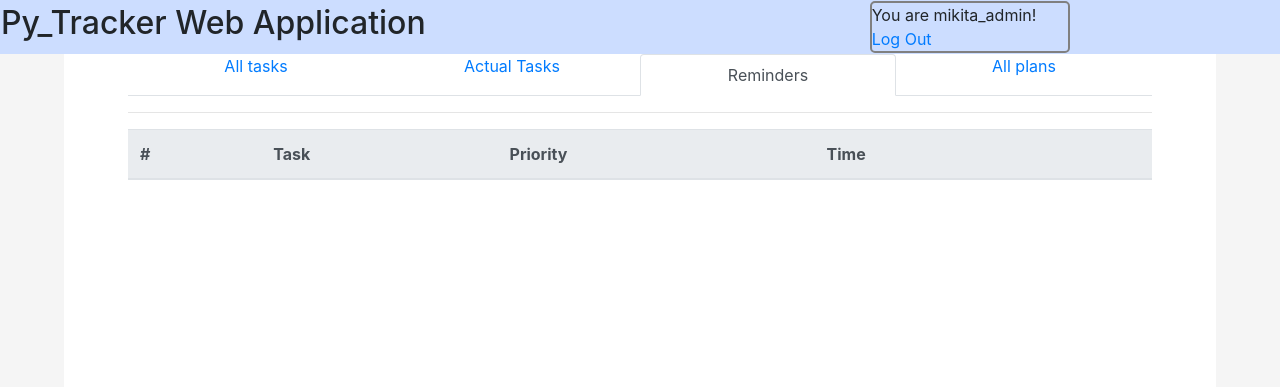
After one commit to CharnyshMM/python_tracker, a Django app: page /reminders/ in a window 1280 px wide. The commit adds this page. Shown: the top 387 px of the page. Run offline with Django 3.2, Linux system fonts and the light colour scheme; a user stored in the database is signed in; data that the repository does not hold is empty; some libraries are stand-ins or nearby versions.

Commit message:
reminders added

```diff
--- /dev/null
+++ b/django_tracker/tracker_app/templates/tracker_app/all_reminders.html
@@ -0,0 +1,47 @@
+{% extends 'tracker_app/base.html' %}
+
+{% load widget_tweaks %}
+
+{% block title %}Reminders{% endblock %}
+
+{% block style %}
+
+{% endblock %}
+
+{% block content %}
+ <ul class="nav nav-tabs nav-justified">
+          <li class="nav-item " ><a   href="{% url 'index' %}">All tasks</a></li>
+          <li class="nav-item" ><a  href="{% url 'actuals' %}">Actual Tasks</a></li>
+          <li class="nav-item" ><a class="nav-link active" href="{% url 'all_reminders' %}">Reminders</a></li>
+          <li class="nav-item" ><a  href="{% url 'all_plans' %}">All plans</a></li>
+        </ul>
+    <hr/>
+
+<table class="table">
+    <thead class="thead-light">
+        <tr>
+            <th>#</th>
+            <th>Task</th>
+            <th>Priority</th>
+            <th>Time</th>
+            <th></th>
+        </tr>
+    </thead>
+    <tbody>
+        {% for reminder in reminders %}
+        <tr>
+            <td>{{forloop.counter}}</td>
+            <td>{{reminder.task.title}}</td>
+            <td>{{reminder.task.priority}}</td>
+            <td>{{reminder.alert_time}}</td>
+            <td>
+                <a href="{% url 'dismiss_reminder' reminder.id %}">
+                    <button>Dismiss</button>
+                </a>
+            </td>
+        </tr>
+        {% endfor %}
+    </tbody>
+</table>
+
+{% endblock %}
--- a/django_tracker/tracker_app/templates/tracker_app/reminder_form.html
+++ b/django_tracker/tracker_app/templates/tracker_app/reminder_form.html
@@ -9,6 +9,11 @@
     <link href="//cdn.bootcss.com/bootstrap-datetimepicker/4.17.44/css/bootstrap-datetimepicker.min.css" rel="stylesheet">
 {% endblock %}
 {% block content%}
+<ul class="nav nav-tabs">
+          <li class="nav-item active" ><a  class="nav-link "href="#"><h3>Reminder for {{task_title}}</h3></a></li>
+    </ul>
+<hr/>
+
 <form  method="post" role="form">
     {% csrf_token %}
 
@@ -17,7 +22,6 @@
     {{ form.source.errors }}
     {{ form.source }}
 
-    <h1>Reminder for {{task_title}}</h1>
         {% if form.non_field_errors %}
             <div class="alert alert-danger" role="alert">
             {{form.non_field_errors}}
--- a/django_tracker/tracker_app/urls.py
+++ b/django_tracker/tracker_app/urls.py
@@ -16,7 +16,9 @@ urlpatterns = [
 
     url(r'^tasks/(?P<object_id>\d+)/new_reminder/$', view=views.add_reminder, name='add_reminder'),
     url(r'^tasks/(?P<object_id>\d+)/status/$', view=views.task_status, name='task_status'),
+    url(r'^reminders/$',view=views.all_reminders, name='all_reminders'),
     url(r'^reminders/(?P<object_id>\d+)/delete/$',view=views.delete_reminder, name='delete_reminder'),
+    url(r'^reminders/(?P<object_id>\d+)/dismiss/$',view=views.dismiss_reminder, name='dismiss_reminder'),
     # /tracker_app/task/new
     url(r'^tasks/(?P<object_id>\d+)/new/$', view=views.new_task, name='new_task'),
     # /tracker_app/task/5/edit
--- a/django_tracker/tracker_app/views.py
+++ b/django_tracker/tracker_app/views.py
@@ -1,5 +1,5 @@
 # Create your views here.
-
+from django.db.models import Q
 from django.http import HttpResponse
 from django.template import loader
 
@@ -138,13 +138,25 @@ def add_reminder(request, object_id):
         return render(request, 'tracker_app/reminder_form.html', {'form': form, 'task_title': task.title})
 
 @login_required
-
 def delete_reminder(request, object_id):
     reminder = get_object_or_404(ReminderModel, pk=object_id)
     task_id = reminder.task.id
     reminder.delete()
     return task_details(request, task_id)
 
+@login_required
+def all_reminders(request):
+    report_time = timezone.now()
+
+    reminders = ReminderModel.objects.filter(Q(alert_time__lt=report_time) & Q(dismissed=False))
+    return render(request, 'tracker_app/all_reminders.html', {'reminders': reminders})
+
+@login_required
+def dismiss_reminder(request, object_id):
+    reminder = get_object_or_404(ReminderModel, pk=object_id)
+    reminder.dismissed = True
+    reminder.save()
+    return all_reminders(request)
 
 @login_required
 @check_permissions(TaskModel)
```
Also changed, not shown: django_tracker/tracker_app/templates/tracker_app/detail.html (+7 -1 lines).
